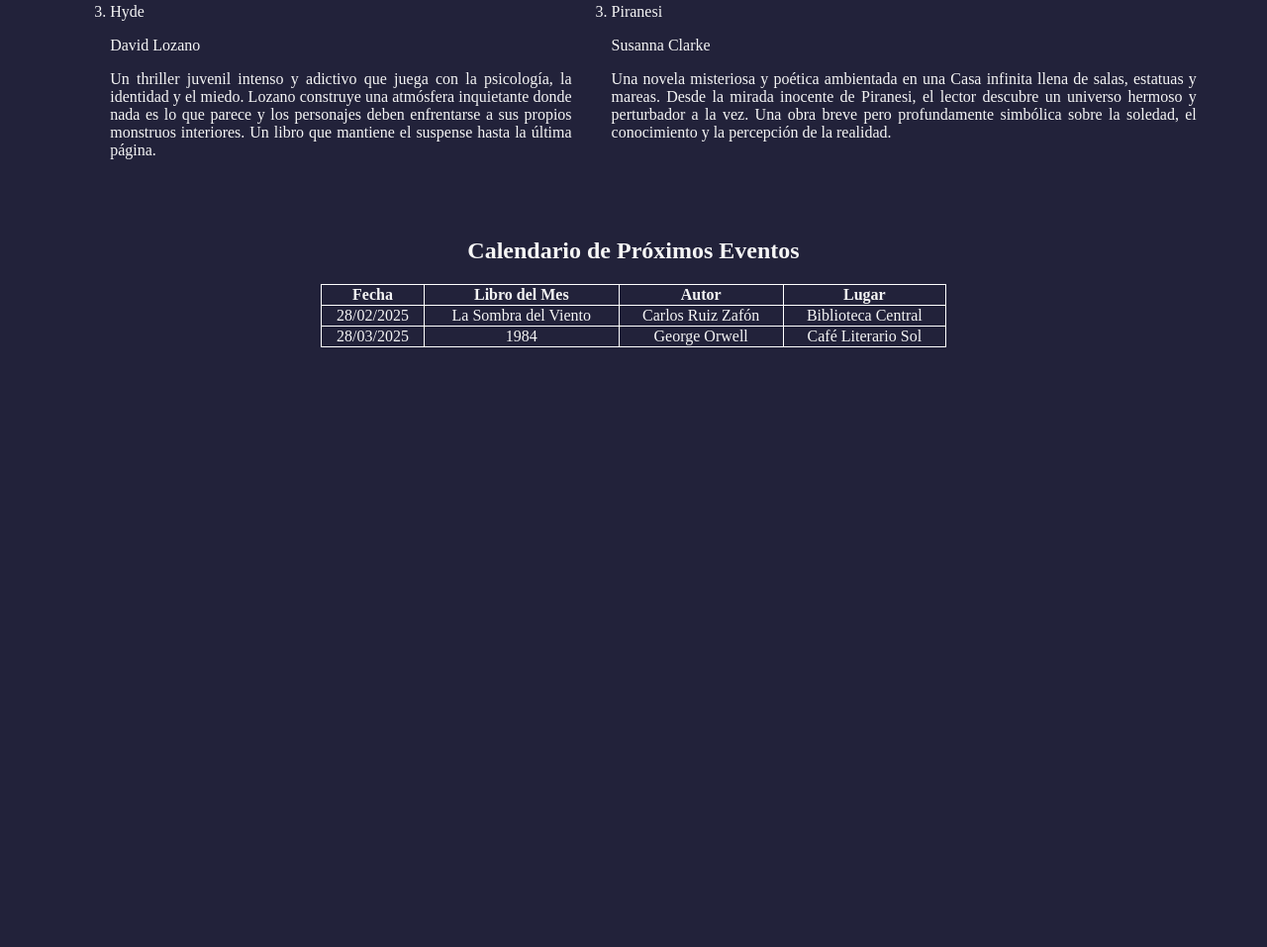
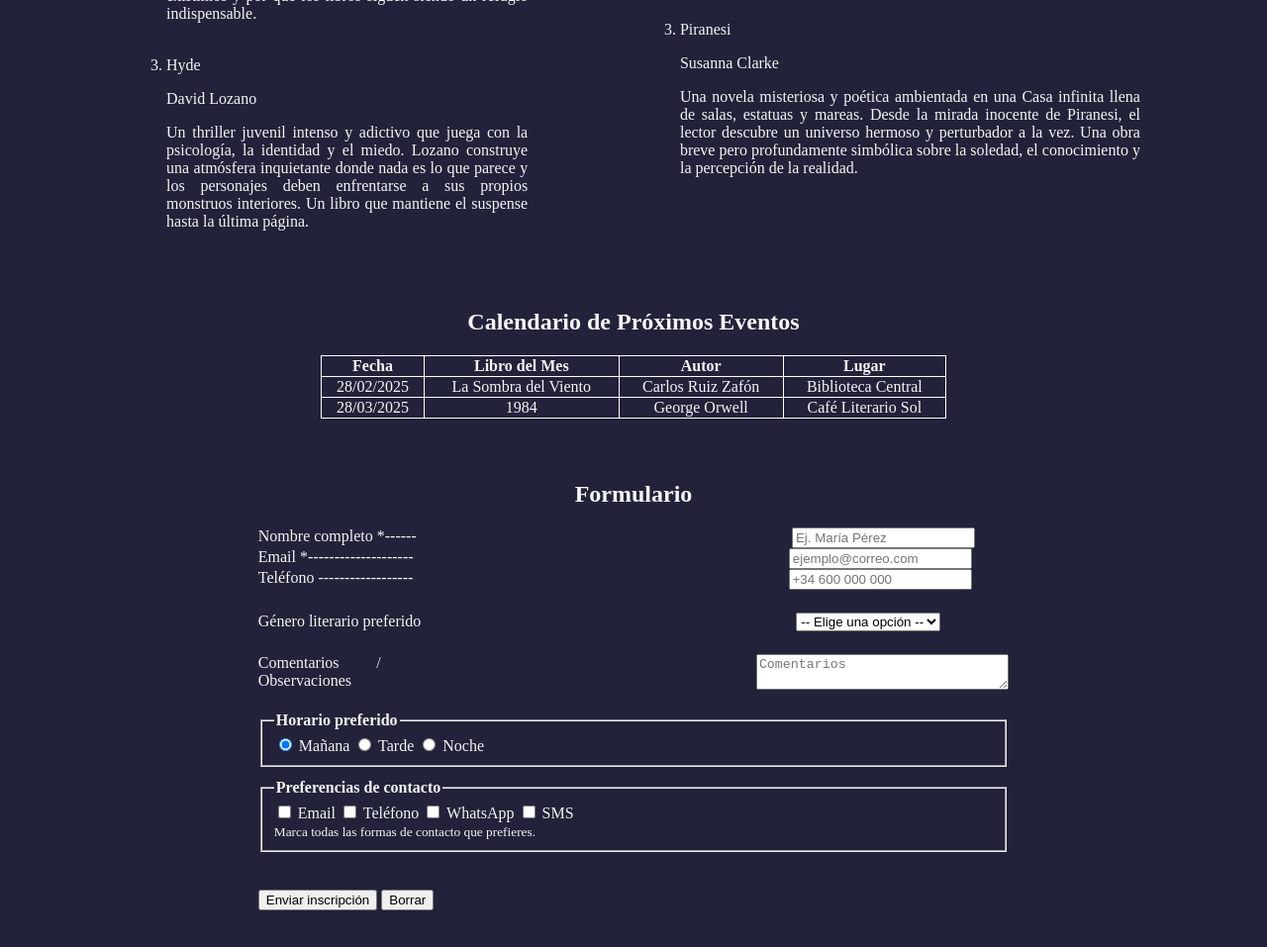
Before and after one commit to Ainhoaweb5/clubDeLectura, a plain HTML site: page index.html in a window 1280 px wide. Shown: the part 1604-2561 px from the top of the page at 99% size. Before the commit the page ends 1963 px from the top, so only its background shows below. Drawn offline with Linux system fonts and the light colour scheme.

Commit message:
formulario

```diff
--- a/index.html
+++ b/index.html
@@ -120,6 +120,82 @@
                     </tr>
                 </table>
         </section>
+        <section id="formulario">
+            <h2>Formulario</h2>
+            <section id="contenidoformulario">
+            <form id="inscripcion" method="post" action="https://example.com/webhook">
+                <section>
+                    <section class="campos">
+                        <label for="nombre">Nombre completo *------</label>
+                        <input id="nombre" name="nombre" type="text" required placeholder="Ej. María Pérez" />
+                    </section>
+
+
+                    <section class="campos">
+                        <label for="email">Email *--------------------</label>
+                        <input id="email" name="email" type="email" required placeholder="ejemplo@correo.com" />
+                    </section>
+
+
+                    <section class="campos">
+                        <label for="telefono">Teléfono ------------------</label>
+                        <input id="telefono" name="telefono" type="tel" placeholder="+34 600 000 000" />
+                    </section>
+                </section>
+
+
+                <section class="campos2">
+                    <label for="genero">Género literario preferido</label>
+                    <select id="genero" name="genero">
+                        <option value="">-- Elige una opción --</option>
+                        <option value="ficcion">Ficción</option>
+                        <option value="no_ficcion">No ficción</option>
+                        <option value="poesia">Poesía</option>
+                        <option value="teatro">Teatro</option>
+                        <option value="ciencia_ficcion">Ciencia ficción</option>
+                        <option value="fantasia">Fantasía</option>
+                        <option value="infantil">Infantil / Juvenil</option>
+                        <option value="ensayo">Ensayo</option>
+                        <option value="otro">Otro</option>
+                    </select>
+                </section>
+
+
+                <section class="campos2">
+                    <label for="comentarios">Comentarios / Observaciones</label>
+                    <textarea id="comentarios" name="comentarios" placeholder="Comentarios"></textarea>
+                </section>
+
+
+                <fieldset>
+                    <legend style="font-weight:700">Horario preferido</legend>
+                    <section class="inline" role="radiogroup" aria-labelledby="horario-legend">
+                        <label><input type="radio" name="horario" value="manana" checked> Mañana</label>
+                        <label><input type="radio" name="horario" value="tarde"> Tarde</label>
+                        <label><input type="radio" name="horario" value="noche"> Noche</label>
+                    </section>
+                </fieldset>
+
+
+                <fieldset style="margin-top:12px">
+                    <legend style="font-weight:700">Preferencias de contacto</legend>
+                    <section class="inline">
+                        <label><input type="checkbox" name="contacto_email" value="si"> Email</label>
+                        <label><input type="checkbox" name="contacto_telefono" value="si"> Teléfono</label>
+                        <label><input type="checkbox" name="contacto_whatsapp" value="si"> WhatsApp</label>
+                        <label><input type="checkbox" name="contacto_sms" value="si"> SMS</label>
+                    </section>
+                    <small>Marca todas las formas de contacto que prefieres.</small>
+                </fieldset>
+
+
+                <section id="entrega">
+                    <button type="submit">Enviar inscripción</button>
+                    <button type="reset" class="secondary">Borrar</button>
+                </section>
+            </form>
+            </section>
+        </section>
 
     </main>
     <footer>
--- a/styles.css
+++ b/styles.css
@@ -24,7 +24,7 @@ nav{
 
 #res, #recom{
     text-align: justify;
-    margin: 0 auto;
+    margin: 0 5%;
 }
 
 #reunion{
@@ -93,5 +93,36 @@ table{
 
 tr, th, td{
     border: 1px solid white;
-    margin: 2%;
+    margin: 0 auto;
 }
+
+#formulario{
+    justify-content: center;
+    align-items: center;
+    margin-top: 5%;
+    margin-left: 20%;
+    margin-right: 20%;
+}
+
+.campos{
+    display: flex;
+    gap: 50%;
+}
+
+.campos2{
+    display: flex;
+    gap: 50%;
+    margin: 3% auto;
+}
+
+#contenidoformulario{
+    text-align: justify;
+}
+
+textarea{
+    width: 50%;
+}
+
+#entrega{
+    margin: 5% auto;
+}
```
